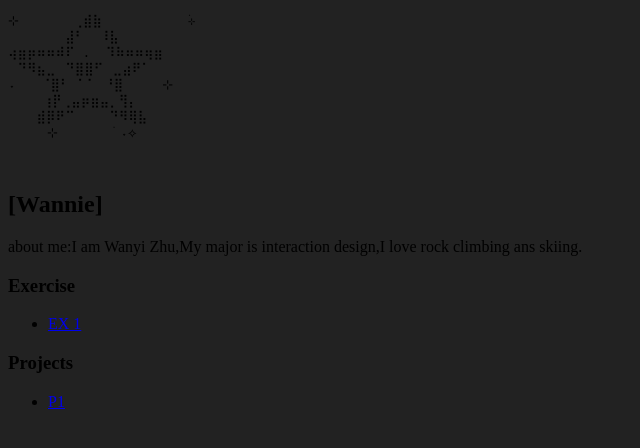
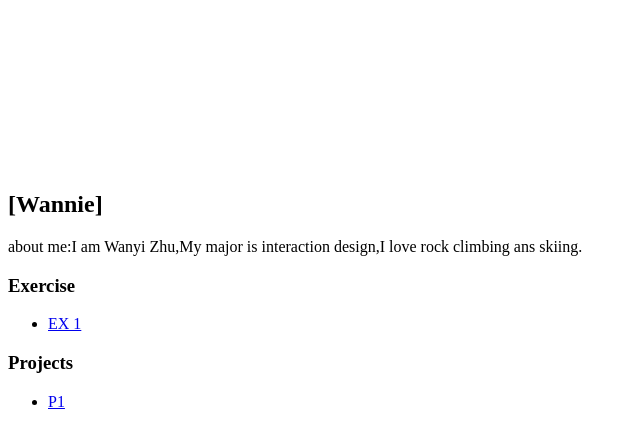
Before and after one commit to Wannie923/Interactive-1, a plain HTML site: page index.html in a window 1280 px wide. Shown: the whole page, without its empty margins (0-640 px from the left). Drawn offline with Linux system fonts and the light colour scheme.

Commit message:
Update style.css

```diff
--- a/style.css
+++ b/style.css
@@ -1,4 +1,7 @@
 body{
     background-color:#222222
-
+  color#f8f5eb
 }
+pre{
+    color:#ffffff
+}
```
